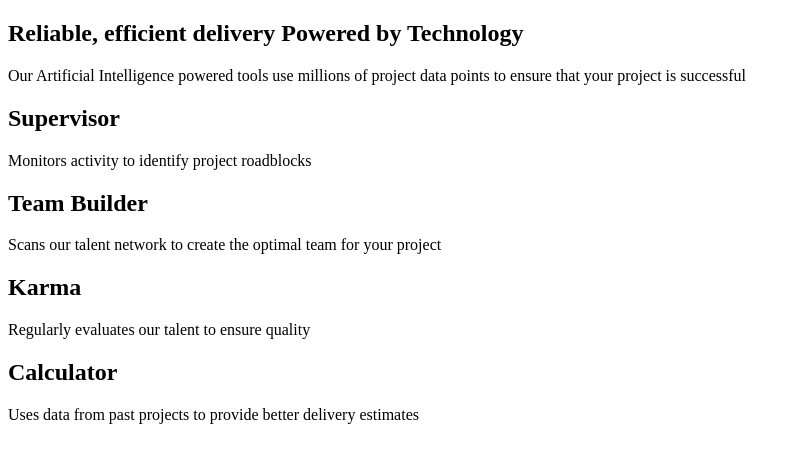
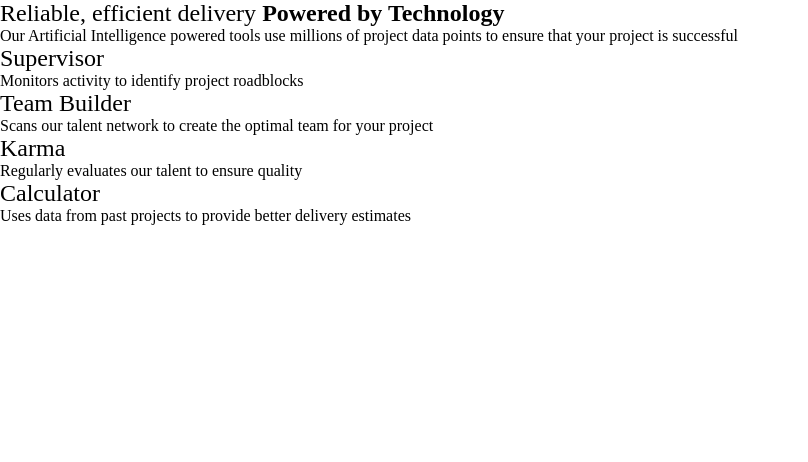
Before and after one commit to yohnaldana/fem-four-card-feature-section, a plain HTML site: page index.html in a window 1280 px wide. Shown: the whole page, without its empty margins (0-808 px from the left). Drawn offline with Linux system fonts and the light colour scheme.

Commit message:
base resets

```diff
--- a/css/styles.css
+++ b/css/styles.css
@@ -1,3 +1,20 @@
+*,
+::before,
+::after {
+  padding: 0;
+  margin: 0;
+}
+
+html,
+body {
+  width: 100%;
+}
+
+h1,
+h2 {
+  font-weight: 400;
+}
+
 :root {
   --grey-500: #4d4f62;
   --grey-400: #6a7178;
```
